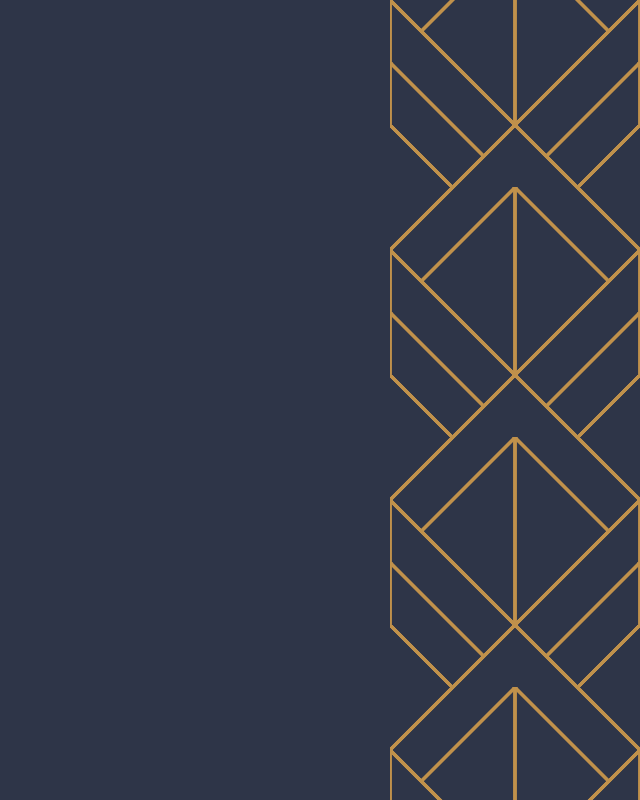
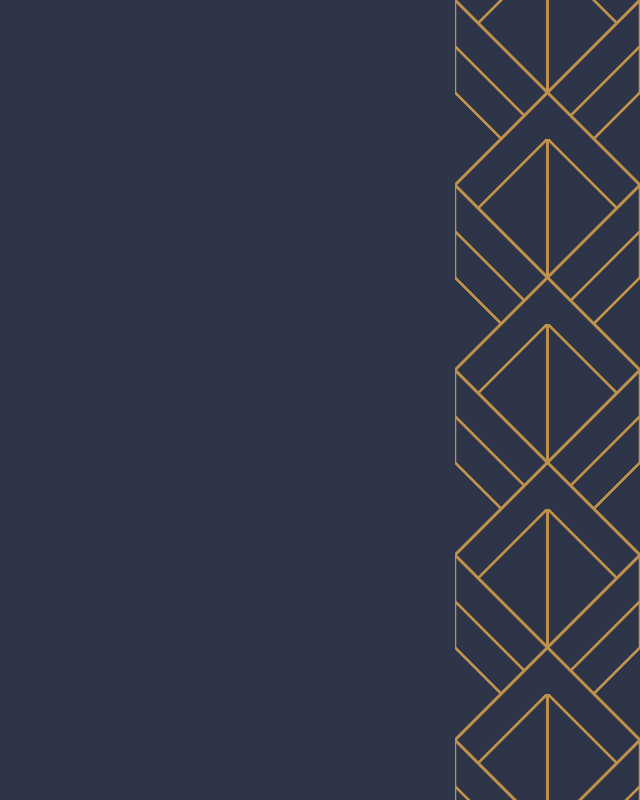
Before and after one commit to ckovacsdev/ckdev, a React (Vite) app: page / in a window 1280 px wide. Shown: the whole page, without its empty margins (640-1280 px from the left). Built offline with nearby package versions, Linux system fonts and the light colour scheme.

Commit message:
adjust sizing of the pattern

```diff
--- a/src/components/deco-pattern/deco-pattern.css
+++ b/src/components/deco-pattern/deco-pattern.css
@@ -1,10 +1,10 @@
 
 .deco-pattern {
     height: 100vh;
-    width: 250px;
+    width: 185px;
 
-    --tile: 250px;
-    --stroke: 3.6px;
+    --tile: 185px;
+    --stroke: calc(var(--tile) * 0.0144);
     --bg: transparent;
     --line: #c0914b;
 
```
